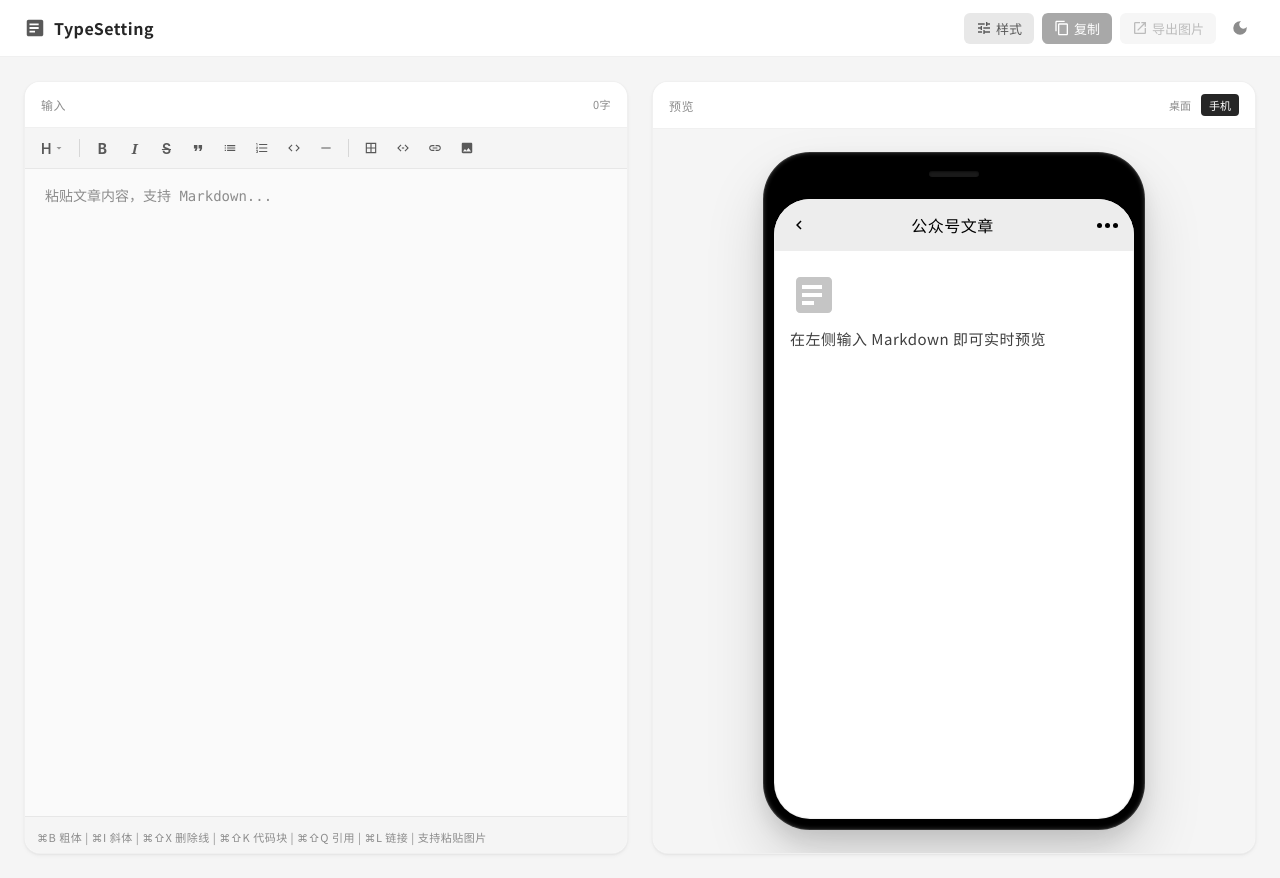
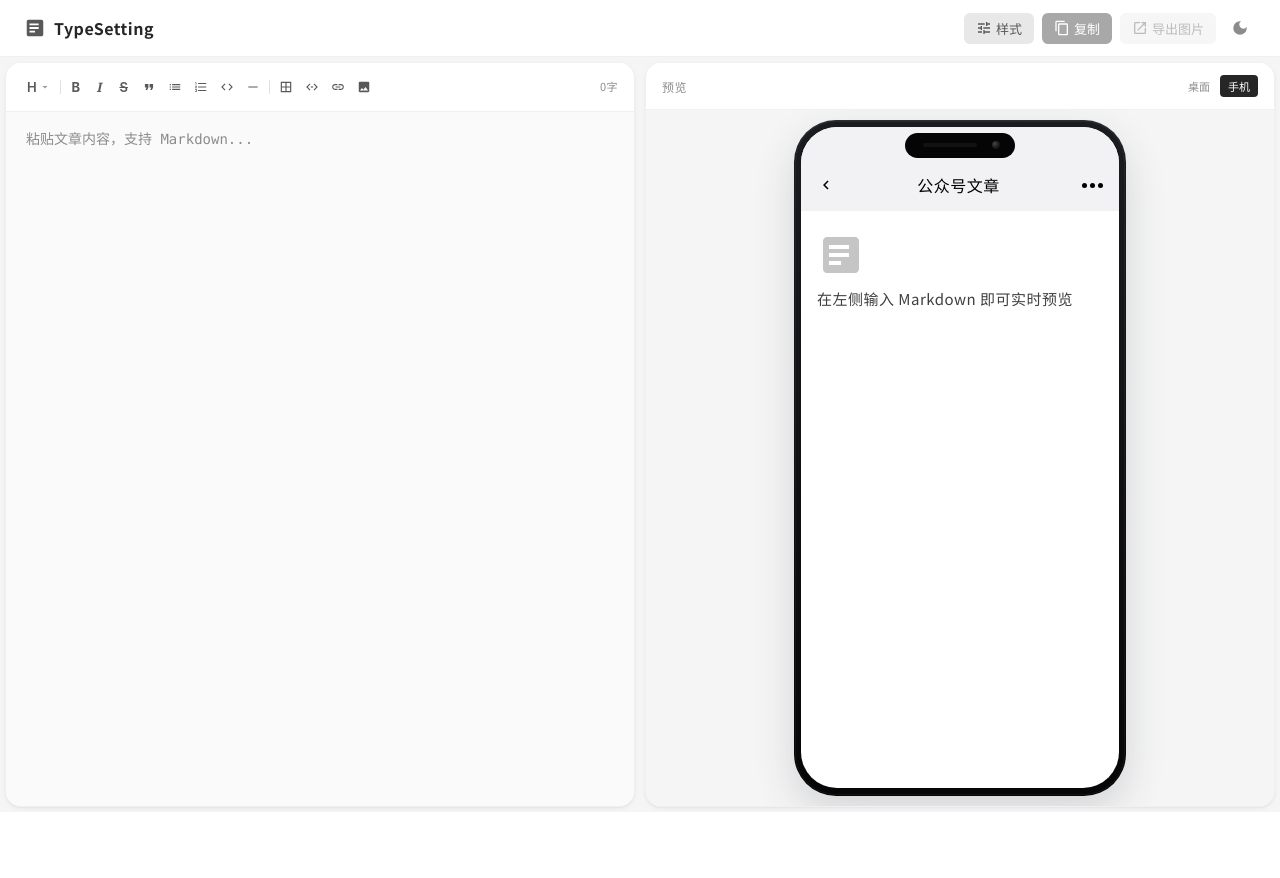
Before and after one commit to klaybloom/TypesettingTools, a Vue app: page / in a window 1280 px wide. After the commit the page ends 812 px from the top, so only its background shows below. Built offline with nearby package versions, Linux system fonts and the light colour scheme.

Commit message:
feat: 优化编辑器与预览布局体验

```diff
--- a/src/App.vue
+++ b/src/App.vue
@@ -83,12 +83,10 @@
     <main class="app-main">
       <!-- 左侧编辑器 -->
       <section class="editor-section">
-        <div class="section-header">
-          <span class="section-title">输入</span>
-          <span class="char-count">{{ charCount }}字</span>
-        </div>
         <Editor
           v-model="rawContent"
+          :char-count="charCount"
+          :scroll-ratio="scrollRatio"
           placeholder="粘贴文章内容，支持 Markdown..."
           @scroll="onEditorScroll"
         />
@@ -116,6 +114,7 @@
           :content="formattedContent"
           :mode="previewMode"
           :scrollRatio="scrollRatio"
+          @scroll="onPreviewScroll"
         />
       </section>
     </main>
@@ -266,6 +265,10 @@ function showToast(message, type = 'success') {
 
 // 编辑器滚动同步
 function onEditorScroll(ratio) {
+  scrollRatio.value = ratio
+}
+
+function onPreviewScroll(ratio) {
   scrollRatio.value = ratio
 }
 
@@ -499,8 +502,8 @@ onUnmounted(() => {
   flex: 1;
   display: grid;
   grid-template-columns: 1fr 1fr;
-  gap: 24px;
-  padding: 24px;
+  gap: 10px;
+  padding: 5px;
   background: var(--bg-secondary);
   overflow: hidden;
 }
--- a/src/components/Editor.vue
+++ b/src/components/Editor.vue
@@ -1,7 +1,8 @@
 <template>
   <div class="editor-wrapper">
-    <!-- Markdown 工具栏 -->
-    <div class="markdown-toolbar">
+    <div class="editor-topbar">
+      <!-- Markdown 工具栏 -->
+      <div class="markdown-toolbar">
       <!-- 标题下拉 -->
       <div class="toolbar-dropdown">
         <button class="toolbar-btn with-arrow" @click="toggleHeadingMenu" title="标题">
@@ -102,6 +103,8 @@
         style="display: none"
         @change="handleImageUpload"
       />
+      </div>
+      <span class="char-count">{{ charCount }}字</span>
     </div>
 
     <!-- 编辑器 -->
@@ -119,18 +122,16 @@
         spellcheck="false"
       ></textarea>
     </div>
-
-    <div class="editor-footer">
-      <span class="editor-hint">⌘B 粗体 | ⌘I 斜体 | ⌘⇧X 删除线 | ⌘⇧K 代码块 | ⌘⇧Q 引用 | ⌘L 链接 | 支持粘贴图片</span>
-    </div>
   </div>
 </template>
 
 <script setup>
-import { ref, onMounted, onUnmounted } from 'vue'
+import { ref, watch, onMounted, onUnmounted } from 'vue'
 
 const props = defineProps({
   modelValue: { type: String, default: '' },
+  charCount: { type: Number, default: 0 },
+  scrollRatio: { type: Number, default: 0 },
   placeholder: { type: String, default: '在此输入内容...' }
 })
 
@@ -139,6 +140,7 @@ const textareaRef = ref(null)
 const imageInputRef = ref(null)
 const showHeadingMenu = ref(false)
 const showTodoMenu = ref(false)
+const syncingFromExternal = ref(false)
 
 function toggleHeadingMenu() {
   showHeadingMenu.value = !showHeadingMenu.value
@@ -160,12 +162,27 @@ function handleInput(e) {
 }
 
 function handleScroll() {
+  if (syncingFromExternal.value) return
   const ta = textareaRef.value
   if (!ta) return
   const maxScroll = ta.scrollHeight - ta.clientHeight
   const ratio = maxScroll > 0 ? ta.scrollTop / maxScroll : 0
   emit('scroll', ratio)
 }
+
+watch(() => props.scrollRatio, (ratio) => {
+  const ta = textareaRef.value
+  if (!ta) return
+  const maxScroll = ta.scrollHeight - ta.clientHeight
+  if (maxScroll <= 0) return
+  const target = ratio * maxScroll
+  if (Math.abs(ta.scrollTop - target) < 1) return
+  syncingFromExternal.value = true
+  ta.scrollTop = target
+  requestAnimationFrame(() => {
+    syncingFromExternal.value = false
+  })
+})
 
 function handleKeydown(e) {
   const mod = e.ctrlKey || e.metaKey
@@ -317,28 +334,61 @@ onUnmounted(() => document.removeEventListener('click', handleClickOutside))
   overflow: hidden;
 }
 
+.editor-topbar {
+  display: flex;
+  align-items: center;
+  gap: 12px;
+  padding: 12px 16px;
+  border-bottom: 1px solid var(--border-subtle);
+  background: var(--bg-primary);
+}
+
+.section-title {
+  flex: 0 0 auto;
+  font-size: 12px;
+  font-weight: 500;
+  color: var(--text-tertiary);
+}
+
+.char-count {
+  flex: 0 0 auto;
+  font-size: 11px;
+  color: var(--text-tertiary);
+  margin-left: auto;
+}
+
 .markdown-toolbar {
   display: flex;
   align-items: center;
-  gap: 4px;
-  padding: 6px 10px;
-  background: var(--bg-secondary);
-  border-bottom: 1px solid var(--border-subtle);
+  gap: 2px;
+  flex: 1;
+  min-width: 0;
+  padding: 0;
+  height: 24px;
+  background: transparent;
+  border-bottom: none;
+  overflow-x: auto;
+  overflow-y: hidden;
+  scrollbar-width: none;
+}
+
+.markdown-toolbar::-webkit-scrollbar {
+  display: none;
 }
 
 .toolbar-btn {
   display: flex;
   align-items: center;
   justify-content: center;
-  padding: 6px;
+  padding: 4px;
   border-radius: 4px;
   color: var(--text-secondary);
   background: transparent;
   border: none;
   cursor: pointer;
   transition: all var(--transition-fast);
-  min-width: 28px;
-  height: 28px;
+  min-width: 22px;
+  height: 22px;
 }
 
 .toolbar-btn:hover {
@@ -357,7 +407,7 @@ onUnmounted(() => document.removeEventListener('click', handleClickOutside))
 
 .toolbar-btn.with-arrow {
   gap: 2px;
-  padding: 5px 6px;
+  padding: 4px 5px;
 }
 
 .arrow-icon {
@@ -365,7 +415,7 @@ onUnmounted(() => document.removeEventListener('click', handleClickOutside))
 }
 
 .btn-text {
-  font-size: 14px;
+  font-size: 13px;
   font-weight: 600;
   font-family: -apple-system, BlinkMacSystemFont, sans-serif;
 }
@@ -376,9 +426,9 @@ onUnmounted(() => document.removeEventListener('click', handleClickOutside))
 
 .toolbar-divider {
   width: 1px;
-  height: 18px;
+  height: 14px;
   background: var(--border-color);
-  margin: 0 4px;
+  margin: 0 2px;
 }
 
 /* 下拉菜单 */
@@ -480,7 +530,7 @@ onUnmounted(() => document.removeEventListener('click', handleClickOutside))
 
 .editor-footer {
   padding: 4px 12px;
-  background: var(--bg-secondary);
+  background: var(--bg-primary);
   border-top: 1px solid var(--border-subtle);
 }
 
--- a/src/components/Preview.vue
+++ b/src/components/Preview.vue
@@ -2,8 +2,10 @@
   <div class="preview-wrapper" :class="mode">
     <div class="preview-device" v-if="mode === 'mobile'">
       <div class="device-frame">
-        <div class="device-notch"></div>
         <div class="device-screen">
+          <div class="device-statusbar">
+            <div class="device-notch"></div>
+          </div>
           <div class="wechat-header">
             <svg viewBox="0 0 24 24" width="18" height="18" class="back-icon">
               <path fill="currentColor" d="M15.41 7.41L14 6l-6 6 6 6 1.41-1.41L10.83 12z"/>
@@ -16,6 +18,7 @@
           <div
             ref="previewContentRef"
             class="preview-content wechat-style"
+            @scroll="handleScroll"
             v-html="content || emptyState"
           ></div>
         </div>
@@ -26,6 +29,7 @@
       <div
         ref="previewContentRef"
         class="preview-content wechat-style"
+        @scroll="handleScroll"
         v-html="content || emptyState"
       ></div>
     </div>
@@ -33,7 +37,7 @@
 </template>
 
 <script setup>
-import { ref, computed, watch, nextTick } from 'vue'
+import { ref, computed, watch } from 'vue'
 
 const props = defineProps({
   content: {
@@ -51,17 +55,32 @@ const props = defineProps({
   }
 })
 
+const emit = defineEmits(['scroll'])
 const previewContentRef = ref(null)
+const syncingFromExternal = ref(false)
 
-// Sync scroll from editor
-watch(() => props.scrollRatio, (ratio) => {
+// Sync scroll from editor (re-apply when mode switches)
+watch(() => [props.scrollRatio, props.mode], ([ratio]) => {
   const el = previewContentRef.value
   if (!el) return
   const maxScroll = el.scrollHeight - el.clientHeight
-  if (maxScroll > 0) {
-    el.scrollTop = ratio * maxScroll
-  }
-})
+  if (maxScroll <= 0) return
+  const target = ratio * maxScroll
+  if (Math.abs(el.scrollTop - target) < 1) return
+  syncingFromExternal.value = true
+  el.scrollTop = target
+  requestAnimationFrame(() => {
+    syncingFromExternal.value = false
+  })
+}, { immediate: true })
+
+function handleScroll(e) {
+  if (syncingFromExternal.value) return
+  const el = e.target
+  const maxScroll = el.scrollHeight - el.clientHeight
+  const ratio = maxScroll > 0 ? el.scrollTop / maxScroll : 0
+  emit('scroll', ratio)
+}
 
 // Expose ref for parent (e.g., export image)
 defineExpose({ previewContentRef })
@@ -82,62 +101,91 @@ const emptyState = computed(() => `
   display: flex;
   justify-content: center;
   align-items: flex-start;
-  padding: var(--spacing-lg);
+  padding: 10px;
   background: var(--bg-secondary);
-  overflow-y: auto;
+  overflow: hidden;
+}
+
+.preview-device {
+  display: flex;
+  justify-content: center;
 }
 
 /* 手机模拟器 */
 .device-frame {
-  width: 380px;
-  background: #000;
-  border-radius: 46px;
-  padding: 10px;
+  width: 332px;
+  height: 676px;
+  position: relative;
+  overflow: hidden;
+  border-radius: 42px;
+  background: linear-gradient(180deg, #1b1c20 0%, #060607 100%);
   box-shadow:
-    0 0 0 1px #333,
-    0 10px 20px rgba(0,0,0,0.1),
-    0 30px 60px rgba(0,0,0,0.15),
-    inset 0 0 4px rgba(255,255,255,0.2);
+    0 16px 40px rgba(46, 52, 66, 0.16),
+    inset 0 1px 0 rgba(255,255,255,0.08);
+}
+
+.device-frame::before {
+  content: '';
+  position: absolute;
+  inset: 1px;
+  border-radius: 41px;
+  border: 1px solid rgba(255,255,255,0.05);
+  pointer-events: none;
 }
 
 .device-notch {
-  width: 150px;
-  height: 28px;
-  background: #000;
-  border-radius: 0 0 20px 20px;
-  margin: 0 auto 8px;
+  width: 110px;
+  height: 25px;
+  margin: 6px auto 0;
   position: relative;
+  background: #050505;
+  border-radius: 999px;
 }
 
 .device-notch::after {
   content: '';
   position: absolute;
   top: 8px;
-  left: 50%;
-  transform: translateX(-50%);
-  width: 50px;
-  height: 6px;
-  background: #1a1a1a;
-  border-radius: 3px;
-  box-shadow: inset 0 1px 2px rgba(0,0,0,0.5);
+  right: 15px;
+  width: 8px;
+  height: 8px;
+  background: radial-gradient(circle at 35% 35%, #454545 0%, #1a1a1a 55%, #090909 100%);
+  border-radius: 50%;
+}
+
+.device-notch::before {
+  content: '';
+  position: absolute;
+  top: 10px;
+  left: 18px;
+  width: 54px;
+  height: 4px;
+  background: rgba(255,255,255,0.05);
+  border-radius: 999px;
 }
 
 .device-screen {
-  background: #fff;
+  position: absolute;
+  inset: 7px 7px 8px;
+  background: #ffffff;
   border-radius: 36px;
   overflow: hidden;
-  height: 620px;
   display: flex;
   flex-direction: column;
-  box-shadow: inset 0 0 2px rgba(0,0,0,0.2);
+}
+
+.device-statusbar {
+  flex-shrink: 0;
+  height: 34px;
+  background: #f2f2f4;
 }
 
 .wechat-header {
   display: flex;
   align-items: center;
   justify-content: space-between;
-  padding: 12px 16px;
-  background: #ededed;
+  padding: 10px 16px 12px;
+  background: #f2f2f4;
   font-size: 16px;
   font-weight: 500;
   color: #000;
@@ -172,11 +220,14 @@ const emptyState = computed(() => `
 /* 桌面端预览 */
 .preview-desktop {
   width: 100%;
+  height: 100%;
   max-width: 680px;
+  display: flex;
+  overflow: hidden;
   background: var(--bg-primary);
   border-radius: var(--radius-md);
   box-shadow: var(--shadow-md);
-  padding: var(--spacing-xl);
+  padding: var(--spacing-lg);
 }
 
 /* 微信公众号样式 */
--- a/src/utils/formatter.js
+++ b/src/utils/formatter.js
@@ -69,8 +69,8 @@ function getStyles(settings) {
         ul: `margin: 16px 0; padding-left: 24px;`,
         ol: `margin: 16px 0; padding-left: 24px;`,
         li: `margin-bottom: 4px; color: ${settings.textColor};`,
-        // 列表项内的段落（去掉额外 margin）
-        liParagraph: `margin: 0; text-align: justify;${settings.textIndent ? ' text-indent: 2em;' : ''}`,
+        // 列表项内的段落（去掉额外 margin，且不应用首行缩进）
+        liParagraph: `margin: 0; text-align: justify; text-indent: 0;`,
         // 粗体
         strong: `color: ${settings.accentColor}; font-weight: 700;`,
         // 斜体
```
Also changed, not shown: src/components/StylePanel.vue (+26 -26 lines).
